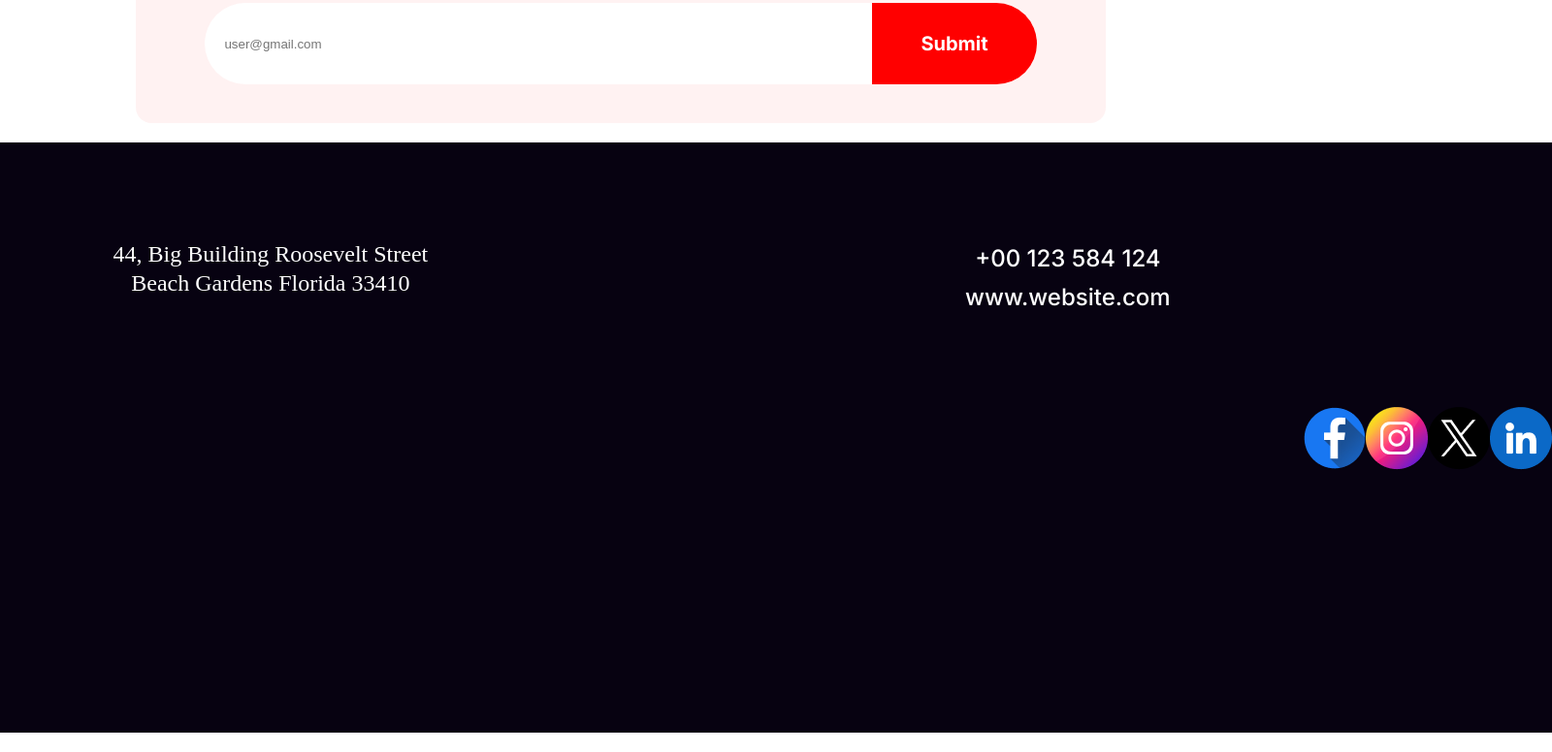
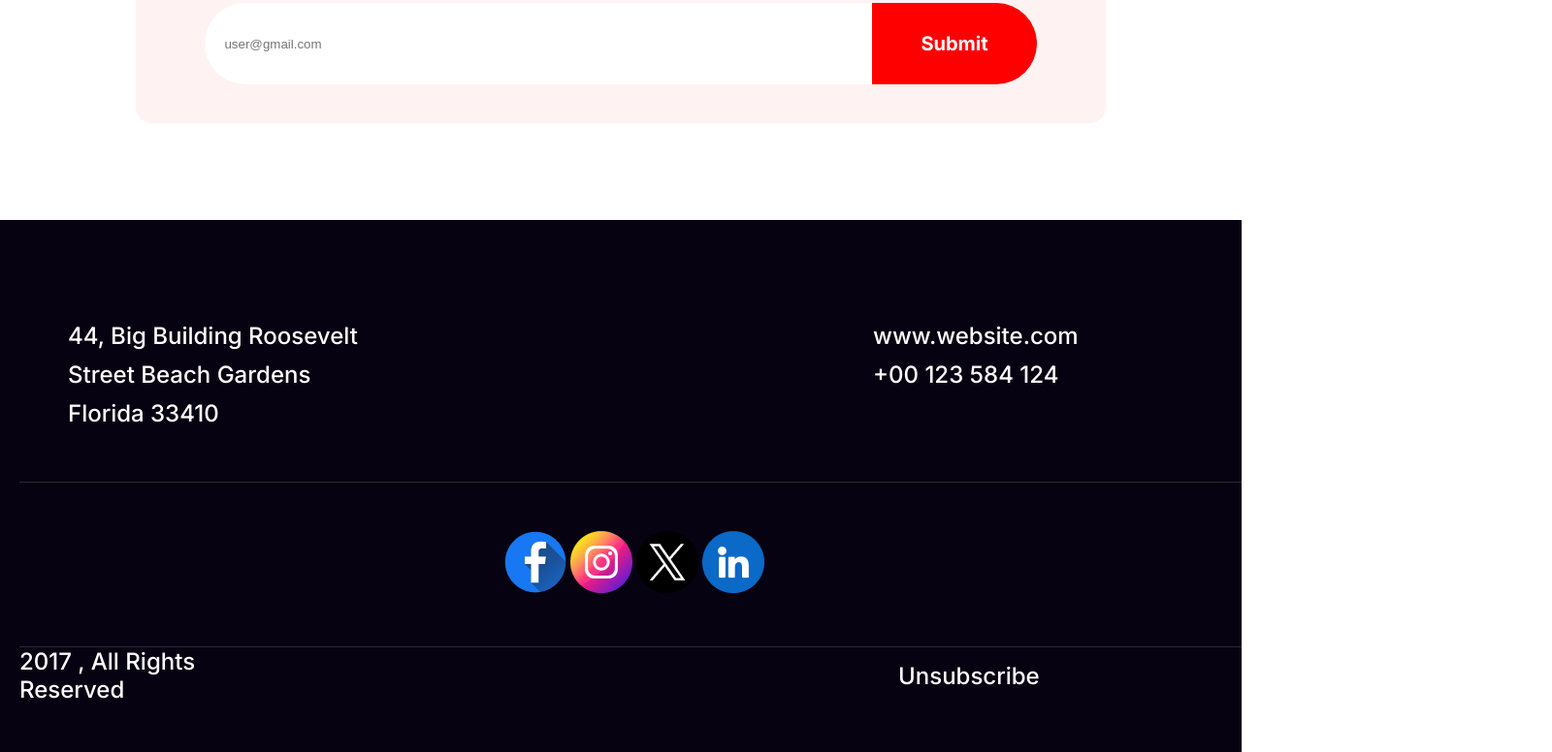
Before and after one commit to saima67/happy-new-year, a plain HTML site: page index.html in a window 1280 px wide. Shown: the part 4278-5054 px from the top of the page at 97% size, 1600 px wide, since content can reach past the window. Drawn offline with Linux system fonts and the light colour scheme.

Commit message:
finished footer section

```diff
--- a/index.html
+++ b/index.html
@@ -142,35 +142,27 @@
       </section>
     </main>
     <footer>
-      <section class="footer">
-        <div class="footer-content">
-          <div class="footer-address">
-            <p>44, Big Building Roosevelt Street Beach Gardens Florida 33410</p>
-          </div>
-          <div class="footer-contact">
-            <a href="">+00 123 584 124</a>
-            <a href="">www.website.com</a>
-          </div>
-          <div class="footer-icon">
-            <div class="footer-icon-fb">
-              <img src="resources/Facebook.png" alt="" />
-            </div>
-            <div class="footer-icon-insta">
-              <img src="resources/Instagram.png" alt="" />
-            </div>
-            <div class="footer-icon-twit">
-              <img src="resources/Twitter.png" alt="" />
-            </div>
-            <div class="footer-icon-linkdn">
-              <img src="resources/Linkedin.png" />
-            </div>
-          </div>
-          <div footer="footer-end">
-            <p></p>
-            <p></p>
-          </div>
+      <div class="footer-column">
+        <div class="footer-column-info">
+          <p>44, Big Building Roosevelt Street Beach Gardens Florida 33410</p>
         </div>
-      </section>
+        <div class="footer-column-info">
+          <p>www.website.com</p>
+          <p>+00 123 584 124</p>
+        </div>
+      </div>
+      <div class="footer-column-line"></div>
+      <div class="social-links-icon">
+        <a href=""> <img src="resources/Facebook.png" alt="" /></a>
+        <a href=""> <img src="resources/Instagram.png" alt="" /></a>
+        <a href=""> <img src="resources/Twitter.png" alt="" /></a>
+        <a href=""> <img src="resources/Linkedin.png" alt="" /></a>
+      </div>
+      <div class="footer-column-line"></div>
+      <div class="footer-end">
+        <p>2017 , All Rights Reserved</p>
+        <input class="button-end" type="subscribe" value="Unsubscribe" />
+      </div>
     </footer>
   </body>
 </html>
--- a/styles/newyear.css
+++ b/styles/newyear.css
@@ -307,90 +307,75 @@ line-height: 32px; /* 160% */
     cursor: pointer;
 }
 /* footer related styles */
- .footer{
+ footer{
     background: #070211;
-    width: 1600px;
-    height: 609px;
+    /* width: 1600px; */
+    padding: 50px 0px 50px 20px;
+    color:#FFF;
+    margin-top: 100px;
+    /* margin-left: 0;
+    margin-right: 0;
+     */
 
  }
- .footer-content{
+ .footer-column{
     display: flex;
-    margin: 20px 0px;
-    justify-content: space-between;
-    /* text-align: center; */
-    /* padding-left: 10px;
-    padding-right: 10px; */
-    /* justify-content: space-around; */
-    width: 1600px;
-    height: 609px;
-
+    gap: 500px;
+    margin:0;
+    padding: 50px;
 
  }
- .footer-address{
-    color: #FFF;
-    font-family:' Inter';
-    font-size: 24px;
-    font-style: normal;
-    font-weight: 500;
-    line-height: 30px;
-    text-align: center;
-    padding: 100px ;
-    justify-content: space-between;
-    width: 375px;
-    height: 80px;
- }
-
- .footer-contact{
-    color: #FFF;
-    font-family:' Inter';
-    font-size: 24px;
-    font-style: normal;
-    font-weight: 500;
-    line-height: 30px;
-    text-align: center;
-    padding: 100px;
-    padding-left: 100px;
-    justify-content: space-between;
-    width: 300px;
-    margin-left: 300px;
-
-
- }
- .footer-contact a{
+ .footer-column-info {
     color: #FFF;
     font-family: 'Inter';
     font-size: 24px;
     font-style: normal;
     font-weight: 500;
     line-height: 40px;
-    text-decoration: none;
+    width: 50%;
+
  }
- .footer-icon{
-    display: flex;
-    margin: 20px 0px;
-    align-items: center;
-    justify-content: space-between;
+ .footer-column-line{
+    width: 1320px;
+    height: 1px;
+    background: rgba(255, 255, 255, 0.15);
+    margin: 0;
+
+
+ }
+  .social-links-icon{
+   align-items: center;
+   padding: 50px;
+   padding-left: 500px;
+   /* margin: 20px 200px 70px 400px; */
+   justify-content: space-between;
 
 
 
 
- }
- .footer-icon-fb{
-    width: 64px;
-    height: 64px;
+  }
+.footer-end{
+    color: #FFF;
+    font-family: 'Inter';
+    font-size: 24px;
+    font-style: normal;
+    font-weight: 500;
+    line-height: normal;
+    display: flex;
+    gap: 700px;
+    padding: 0;
+    margin: 0;
 
- } .footer-icon-insta{
-
-    width: 64px;
-    height: 64px;
-
- } .footer-icon-twit{
-
-    width: 64px;
-    height: 64px;
-
- } .footer-icon-linkdn
- {
-    width: 64px;
-    height: 64px;
- }
+}
+.button-end{
+    color: #FFF;
+    font-family: 'Inter';
+    font-size: 24px;
+    font-style: normal;
+    font-weight: 500;
+    line-height: normal;
+    background-color: transparent;
+    border: none;
+    cursor: pointer;
+    display: flex;
+}
```
